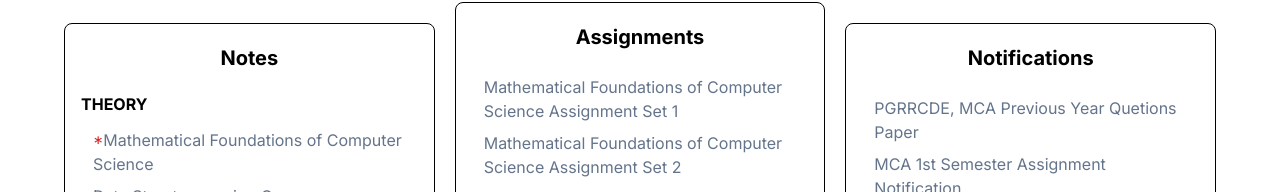
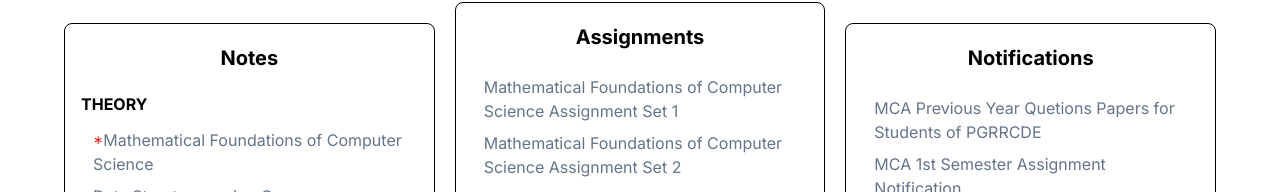
Before and after one commit to Hemraj-7/NotesWala, a Next.js app: page /explore in a window 1280 px wide. Shown: the part 126-318 px from the top of the page. Built offline with nearby package versions, Linux system fonts and the light colour scheme.

Commit message:
Previous Year Papers edit

```diff
--- a/app/explore/page.js
+++ b/app/explore/page.js
@@ -48,7 +48,7 @@ const page = () => {
           <h2 className='text-xl font-bold text-center p-3'>Notifications</h2>
             <ul className='flex flex-col gap-2 p-3 px-5'>
               {/* <li className='text-slate-500 hover:text-black'><Link href={'/notify/'}>Assignments Notification</Link></li> */}
-              <li className='text-slate-500 hover:text-black'><Link href={'/notify/Previous Year Questions Paper.pdf'}>PGRRCDE, MCA Previous Year Quetions Paper</Link></li>
+              <li className='text-slate-500 hover:text-black'><Link href={'/notify/Previous Year Questions Paper.pdf'}>MCA Previous Year Quetions Papers for Students of PGRRCDE</Link></li>
               <li className='text-slate-500 hover:text-black'><Link href={'/notify/MCA I Semester assignment.pdf'}>MCA 1st Semester Assignment Notification</Link></li>
               <li className='text-slate-500 hover:text-black'><Link href={'/notify/IMPQuestions_Sem1.pdf'}>All Subjects Important Quetions </Link></li>
               <li className='text-slate-500 hover:text-black'><Link href={'/notify/MEA important questions.pdf'}>MEA Important Quetions </Link></li>
```
